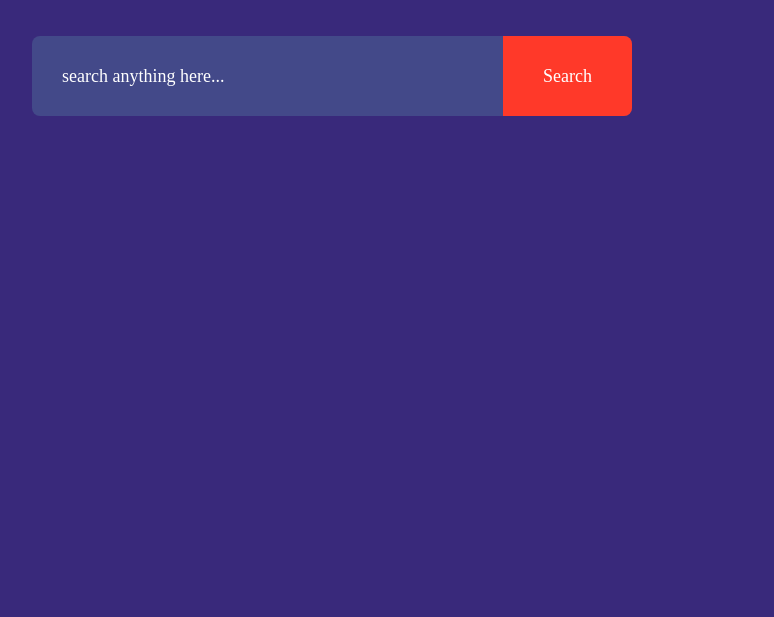
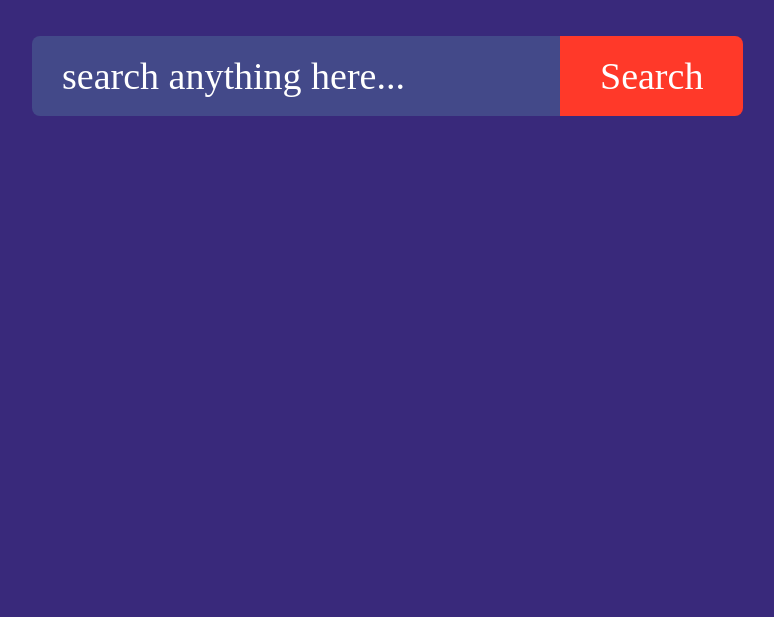
Before and after one commit to Vutlhari-Mabasa/ImageSearch, a plain HTML site: page index.html in a window 1280 px wide. Shown: the part 183-800 px from the top of the page, without its empty margins (308-1082 px from the left). Drawn offline with Linux system fonts and the light colour scheme; a web font is replaced by a local one.

Commit message:
fixing the font sizes as they were too small

```diff
--- a/style.css
+++ b/style.css
@@ -38,7 +38,7 @@ form input{
     outline: 0;
     background: transparent;
     color: #fff;
-    font-size: 18px;
+    font-size: 38px;
     padding: 0 30px;
 }
 
@@ -47,7 +47,7 @@ form button{
     height: 100%;
     background: #ff3929;
     color: #fff;
-    font-size: 18px;
+    font-size: 38px;
     border: 0;
     outline: 0;
     border-top-right-radius: 8px;
@@ -57,7 +57,7 @@ form button{
 
 ::placeholder{
     color: #fff;
-    font-size: 18px;
+    font-size: 38px;
 }
 
 #show-more-btn{
```
